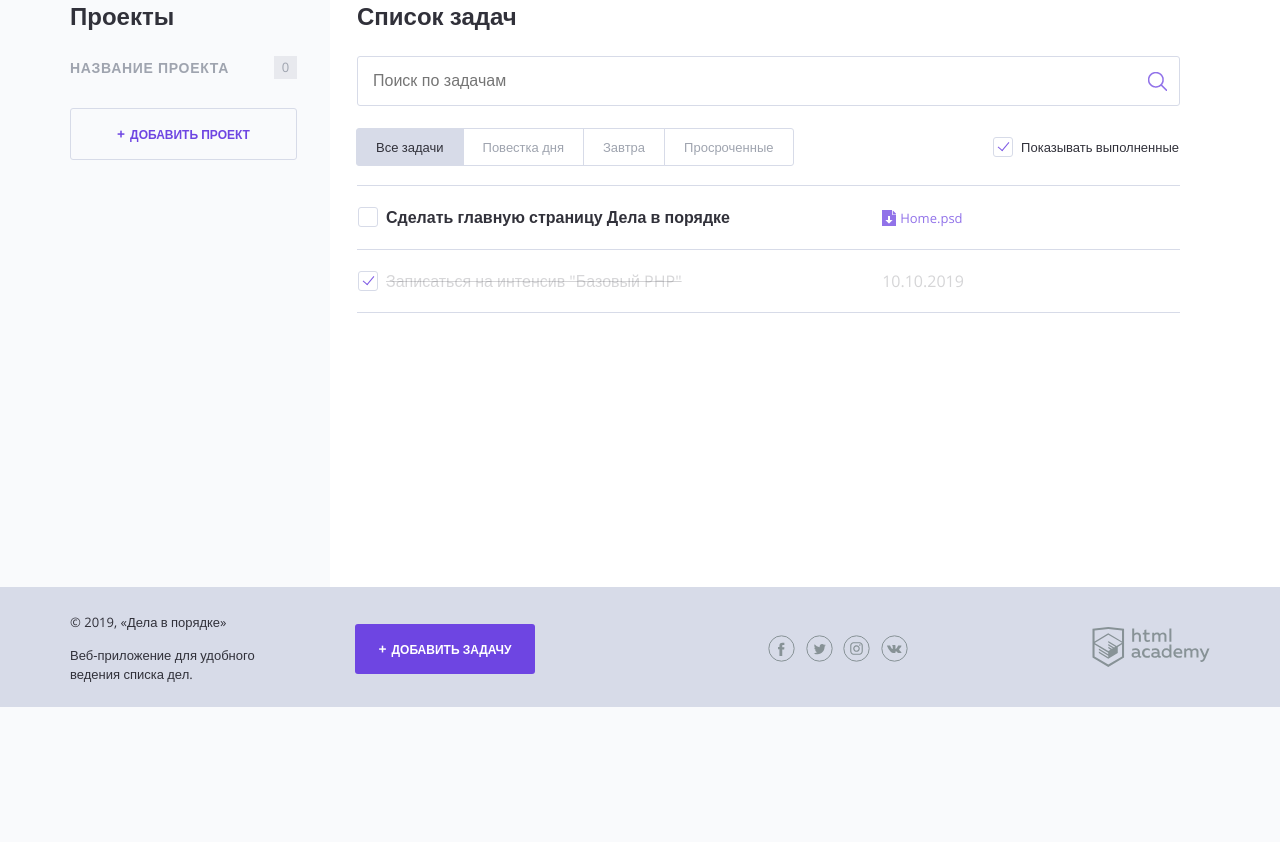
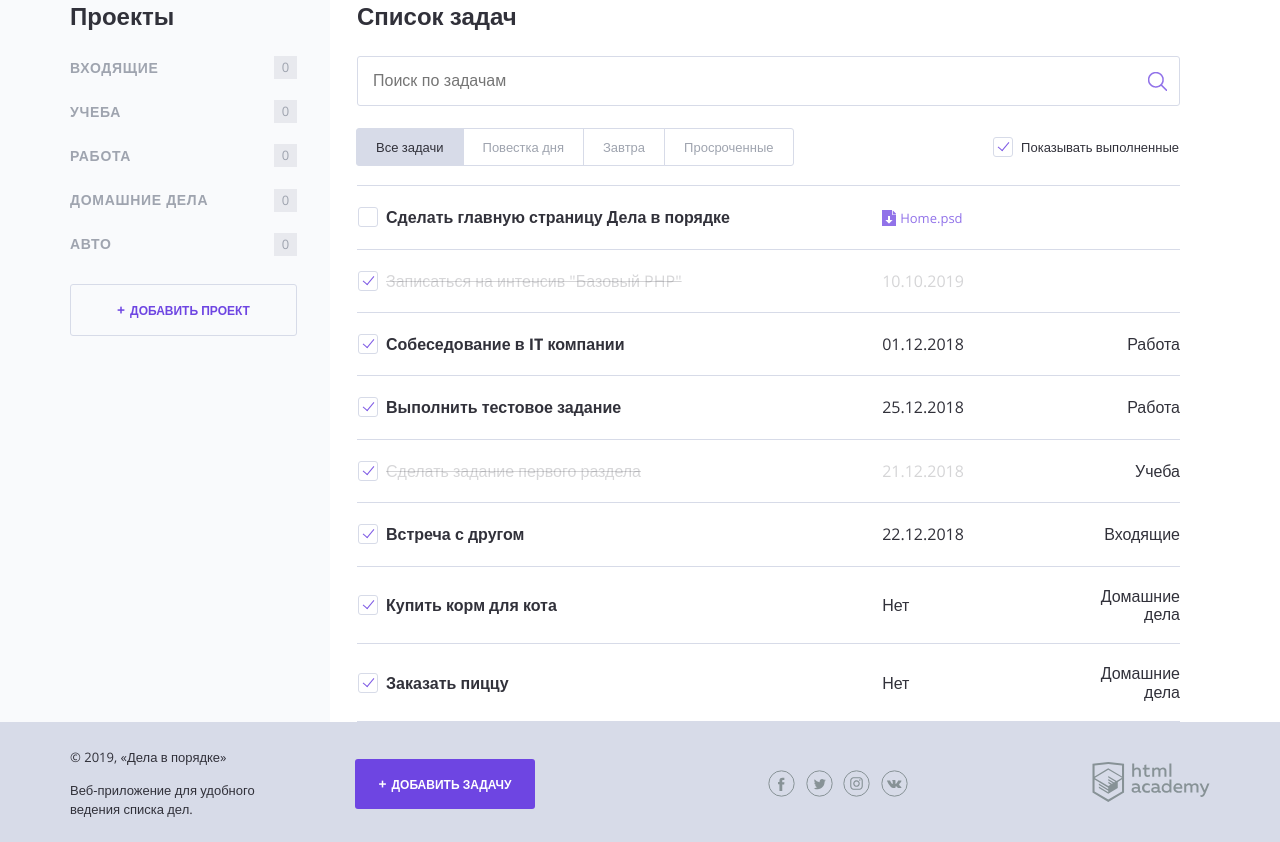
Before and after one commit to artyone/1035243-doingsdone-9, a PHP site: page / in a window 1280 px wide. Shown: the part 93-935 px from the top of the page. Before the commit the page ends 800 px from the top, so only its background shows below. Run offline with PHP 8.4, Linux system fonts and the light colour scheme.

Commit message:
Глава 2, Задание 4, Итерация по массивам

```diff
--- a/index.php
+++ b/index.php
@@ -1,6 +1,27 @@
 <?php
 // показывать или нет выполненные задачи
 $show_complete_tasks = rand(0, 1);
+$menu = ['Входящие','Учеба','Работа','Домашние дела','Авто'];
+$tasks = [
+    'Собеседование в IT компании' => ['task__date' => '01.12.2018',
+                                      'task__controls' => 'Работа',
+                                      'status' => false],
+    'Выполнить тестовое задание' => ['task__date' => '25.12.2018',
+                                     'task__controls' => 'Работа',
+                                     'status' => false],
+    'Сделать задание первого раздела' => ['task__date' => '21.12.2018',
+                                          'task__controls' => 'Учеба',
+                                          'status' => true],
+    'Встреча с другом' => ['task__date' => '22.12.2018',
+                           'task__controls' => 'Входящие',
+                           'status' => false],
+    'Купить корм для кота' => ['task__date' => 'Нет',
+                               'task__controls' => 'Домашние дела',
+                               'status' => false],
+    'Заказать пиццу' => ['task__date' => 'Нет',
+                         'task__controls' => 'Домашние дела',
+                         'status' => false]
+];
 ?>
 <!DOCTYPE html>
 <html lang="ru">
@@ -42,10 +63,13 @@ $show_complete_tasks = rand(0, 1);
 
                 <nav class="main-navigation">
                     <ul class="main-navigation__list">
+                    	<!-- Отрисовываем левое меню категорий с помощью цикла -->
+                    	<?php foreach ($menu as $value) : ?>
                         <li class="main-navigation__list-item">
-                            <a class="main-navigation__list-item-link" href="#">Название проекта</a>
+                            <a class="main-navigation__list-item-link" href="#"><?= $value; ?></a>
                             <span class="main-navigation__list-item-count">0</span>
                         </li>
+                        <?php endforeach; ?>
                     </ul>
                 </nav>
 
@@ -105,6 +129,30 @@ $show_complete_tasks = rand(0, 1);
 	                    <td class="task__controls"></td>
                    	</tr>
                     <?php endif; ?>
+                    <!--первый перебор проверят требуется ли выводить завершенные задания, далее двойной перебор массива списка заданий для вывода его в таблицу -->
+                    <?php if (!$show_complete_tasks) {
+					    foreach ($tasks as $key => $value) {
+					        if ($value['status']) {
+					            unset($tasks[$key]);
+					        }
+					    }
+					};
+                    foreach ($tasks as $task => $info) : ?>
+                   	<tr class="tasks__item task <?= $info['status'] ? 'task--completed' : '' ?>">
+                   	    <td class="task__select">
+                            <label class="checkbox task__checkbox">
+	                        	<input class="checkbox__input visually-hidden" type="checkbox" checked>
+	                        	<span class="checkbox__text"><?= $task; ?></span>
+                            </label>
+                        </td>
+                        <?php array_pop($info); //удаляем элемент статуса, так как он нам не нужен на выводе и выводим в нашу таблицу остальные столбцы
+                        foreach ($info as $class => $value) : ?>
+	                    <td class="<?= $class; ?>"><?= $value; ?></td>
+	                    <?php endforeach; ?>
+	                </tr>
+	                <?php endforeach; ?>
+
+
                 </table>
             </main>
         </div>
```
